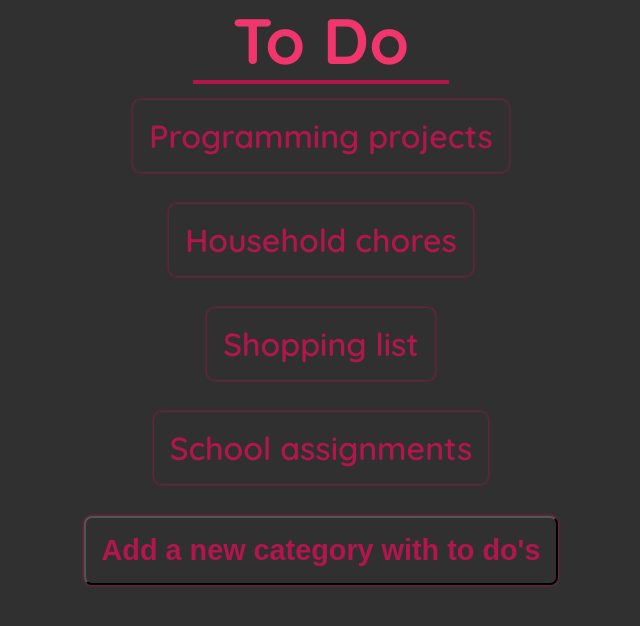
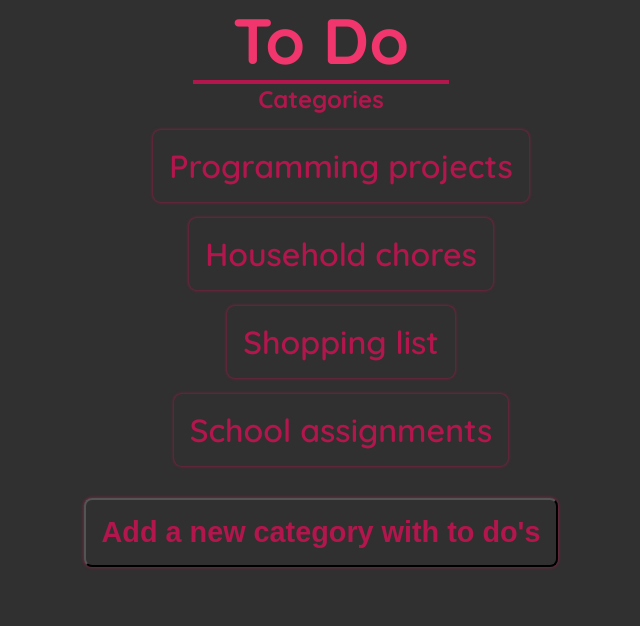
Before and after one commit to DiegoGoethals/To-Do-app, a React (Create React App) app: page / in a window 1280 px wide. Shown: the top 626 px of the page, without its empty margins (319-959 px from the left). Built offline with nearby package versions, Linux system fonts and the light colour scheme.

Commit message:
Made the list a reusable component for multiple places of the app

```diff
--- a/src/Category.js
+++ /dev/null
@@ -1,11 +0,0 @@
-import './Category.css';
-
-function Category(props) {
-    const category = props.category;
-
-    return (
-        <li className="category">{ category }</li>
-    );
-}
-
-export default Category;
--- a/src/Home.css
+++ b/src/Home.css
@@ -1,14 +1,4 @@
 .home {
-    display: flex;
-    flex-wrap: wrap;
-    justify-content: center;
-    align-items: center;
-    flex-direction: column;
-}
-
-.categories {
-    padding: 0;
-    list-style: none;
     display: flex;
     flex-wrap: wrap;
     justify-content: center;
--- a/src/Home.js
+++ b/src/Home.js
@@ -1,6 +1,6 @@
 import { useState } from 'react';
 import './Home.css';
-import Theme from "./Category";
+import Itemlist from './Itemlist';
 
 function Home() {
     const [categories, setCategories] = useState([
@@ -16,11 +16,7 @@ function Home() {
 
     return (
         <div className="home">
-            <ul className="categories">
-                {categories.map((category, index) => (
-                    <Theme key={index} category={category}/>
-                ))}
-            </ul>
+            <Itemlist items={categories} title="Categories"/>
             <button className='addCategory' onClick={onClickHandler}>Add a new category with to do's</button>
         </div>
     );
--- a/src/Category.css
+++ b/src/Item.css
@@ -1,4 +1,4 @@
-.category {
+.item {
     display: flex;
     flex-direction: column;
     justify-content: center;
@@ -13,6 +13,6 @@
     cursor: pointer;
 }
 
-.category:hover {
+.item:hover {
     box-shadow: 0 0 0.8rem 0 rgb(178,22,77);
 }
--- /dev/null
+++ b/src/Item.js
@@ -0,0 +1,11 @@
+import './Item.css';
+
+function Item(props) {
+    const item = props.item;
+
+    return (
+        <li className="item">{ item }</li>
+    );
+}
+
+export default Item;
--- /dev/null
+++ b/src/Itemlist.css
@@ -0,0 +1,9 @@
+.items {
+    padding: 0;
+    list-style: none;
+    display: flex;
+    flex-wrap: wrap;
+    justify-content: center;
+    align-items: center;
+    flex-direction: column;
+}
--- /dev/null
+++ b/src/Itemlist.js
@@ -0,0 +1,19 @@
+import './Itemlist.css';
+import Item from "./Item";
+
+function Itemlist(props) {
+    const items = props.items;
+    const title = props.title;
+    return (
+        <div className="items">
+            <h2>{title}</h2>
+            <ul className="categories">
+                {items.map((item, index) => (
+                    <Item key={index} item={item}/>
+                ))}
+            </ul>
+        </div>
+    );
+}
+
+export default Itemlist;
```
